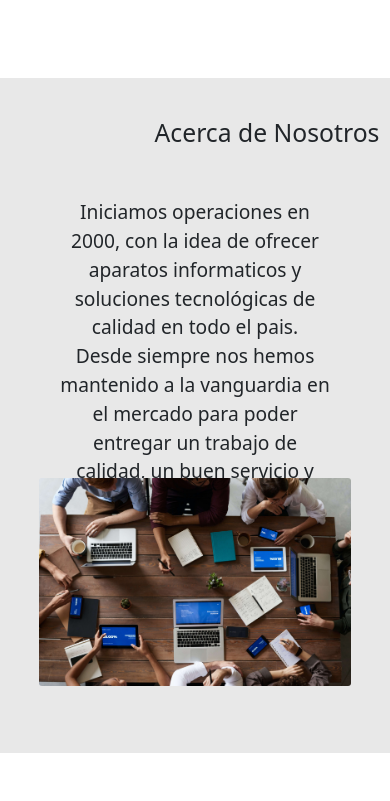
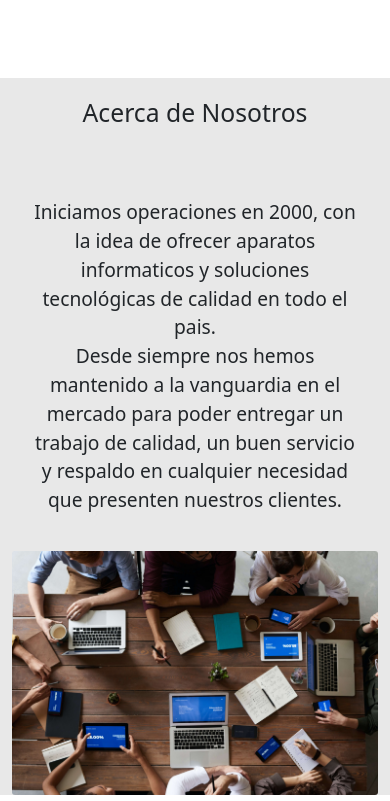
Before and after one commit to jorge-au/tienda_online, a plain HTML site: page index.html in a window 390 px wide. Shown: the part 683-1484 px from the top of the page. Drawn offline with nearby package versions, Linux system fonts and the light colour scheme.

Commit message:
modifique con bootsrap la seccion nosotros

```diff
--- a/css/styles.css
+++ b/css/styles.css
@@ -3,14 +3,6 @@
     padding: 0;
     box-sizing: border-box;
 }
-
-/* header */
-/* .header{
-    background-color: gray;
-    width: 100%;
-    height: 80px;
-} */
-
 /* nav Bootstrap */
 .nav-link{
     font-size: 1.2rem;
@@ -20,7 +12,7 @@
     padding: 0 1.5rem;
 }
 
-/* ********************************************************* */
+
 /* Seccion principal */
 .section__inicio{
     width: 100%;
@@ -33,28 +25,24 @@
     height:calc(100vh - 80px);
 }
 
-/******************************************************** */
-/* Biografia */
+
+/*seccion nosotros */
 .nosotros{
-    width: 100%;
-    height: 100vh;
     background-color: #e8e8e8;
-    position: relative;
     margin-top: 80px;
 }
 .nosotros__caja1{
-    width: 300px;
     height: 50px;
+    margin-bottom: 50px;
+}
+.nosotros__titulo{
+    text-align: center;
     position: relative;
-    left: 500px;
-    top: 10px;
+    top: 20px;
 }
 .nosotros__caja2{
     width: 600px;
-    height: 400px;
-    position: absolute;
-    left: 50px;
-    top: 130px;
+    height: auto;
 }
 .nosotros__parrafo{
     text-align: center;
@@ -63,10 +51,7 @@
 }
 .nosotros__caja3{
     width: 600px;
-    height: 400px;
-    position: absolute;
-    right: 50px;
-    top: 130px;
+    height: auto;
 }
 .nosotros__imagen{
     width: 100%;
@@ -74,16 +59,13 @@
 }
 
 
-/********************************************************* */
-/* Productos */
+/* Seccion Productos */
 .productos{
     width: 100%;
-    height: 1300px;
+    height: auto;
     display: grid;
     grid-template-columns: repeat(4, 1fr);
-    grid-template-rows: repeat(2,500px);
     margin-top:80px;
-    background-color: #ffffff;
     position: relative;
 }
 .productos__titulo{
@@ -105,7 +87,6 @@
     flex-direction: column;
     align-items: center;
     justify-content: space-between;
-    /* background-color:coral */
 }
 .productos__laptop{
     width: 100%;
@@ -143,11 +124,11 @@
 }
 
 .tienda{
-    width: 150px;
+    width: 100%;
     height: 80px;
-    position: absolute;
-    bottom: 90px;
-    left: 40%;
+    margin-top: 10px;
+    display: flex;
+    justify-content: center;
 }
 .tienda__boton{
   width: 230px;
@@ -168,7 +149,7 @@
     background-color: #C0C0C0;
 }
 
-/********************************************************/
+
 /* Servicios */
 .section__servicios{
     width: 100%;
@@ -211,8 +192,9 @@
 .ventas__texto{
     text-align: center;
 }
-/* ****************************************************** */
-/* Contacto */
+
+
+/*  seccion Contacto */
 .section__contacto{
     width: 100%;
     height: 600px;
@@ -277,7 +259,8 @@
 .sobre{
     width: 100%;
 }
-/* ******************************************************* */
+
+
 /* Pie de pagina */
 .footer{
     width: 100%;
@@ -318,50 +301,13 @@
         height:calc(80vh - 80px);
     }
 
-    .nosotros{
-        height: 80vh;
-    }
-    .nosotros__caja1{
-        /* background-color: coral; */
-        height: auto;
-        position: relative;
-        left: 220px;
-    }
-    .nosotros__subtitulo{
-        line-height: 2;
-        text-align: center;
-        padding: 10px;
-    }
-    .nosotros__caja1{
-        width: 300px;
-        height: auto;
-        position: relative;
-        left:30%;
-        top: 20px;
-    }
-    .nosotros__caja2{
-        width: 80%;
-        height: auto;
-        position: absolute;
-        left: 10%;
-        top: 100px;
-        /* background-color: darkgreen; */
-    }
     .nosotros__parrafo{
         text-align: center;
         font-size: 1.2rem;
         padding: 20px;
     }
-    .nosotros__caja3{
-        width: 80%;
-        height: 300px;
-        /* background-color:#ffff66; */
-        position: absolute;
-        left: 10%;
-        top: 400px;
-    }
+
     .nosotros__imagen{
-        width: 100%;
         border-radius: 3px;
     }
     .productos{
@@ -377,11 +323,6 @@
     .productos__titulo > h2{
         text-align: center;
         padding: 10px;
-    }
-    .tienda{
-        position: absolute;
-        bottom: -50px;
-        left: 30%;
     }
     .servicios__titulo-h2{
         position: relative;
@@ -417,32 +358,14 @@
         height:calc(50vh - 80px);
     }
 
-    .nosotros{
-        width: 100%;
-        height: 800px;
-    }
-    .nosotros__caja1{
-        left: 10px;
-
-    }
     .nosotros__parrafo{
         font-size: 1rem;
-    }
-    .nosotros__caja3{
-        position: absolute;
-       top: 500px;
-       background-color: #5252ff;
-       width: 100%;
-       height: auto;
-       left: 0;
-    }
-    .nosotros__imagen{
-        width: 100%;
     }
     .productos{
         display: grid;
         grid-template-columns: 1fr;
         align-self: center;
+        height: auto;
 
     }
     .productos__titulo{
@@ -453,10 +376,6 @@
     }
     .tienda{
         width: 100%;
-        left: 0;
-    }
-    .tienda__boton{
-        margin-left: 50px;
     }
     .section__servicios{
         height: auto;
@@ -499,6 +418,4 @@
     .enlaces__items{
         text-align: center;
     }
-
-
 }
--- a/index.html
+++ b/index.html
@@ -19,7 +19,7 @@
     <header class="header">
       <nav class="navbar navbar-expand-lg navbar-light bg-light">
         <div class="container-fluid">
-          <a class="navbar-brand" href="#">Digital<br>World</a>
+          <a class="navbar-brand" href="#">Tienda<br>Digital</a>
           <button class="navbar-toggler" type="button" data-bs-toggle="collapse" data-bs-target="#navbarSupportedContent" aria-controls="navbarSupportedContent" aria-expanded="false" aria-label="Toggle navigation">
             <span class="navbar-toggler-icon"></span>
           </button>
@@ -79,18 +79,20 @@
         </main>
 
       <!-- Seccion Biografia -->
-          <section id="nosotros" class="nosotros">
+          <section id="nosotros" class=" container-fluid h-auto nosotros">
             <div class="nosotros__caja1">
-              <h2 class="nosotros__subtitulo">Acerca de Nosotros</h2>
+              <h2 class="nosotros__titulo">Acerca de Nosotros</h2>
             </div>
-            <div class="nosotros__caja2">
+            <div class="row">
+              <div class=" col-12 col-md-6 nosotros__caja2">
                 <p class="nosotros__parrafo">Iniciamos operaciones en 2000, con la idea de ofrecer aparatos informaticos y soluciones tecnológicas de calidad en todo el pais.
                   <br>
                   Desde siempre nos hemos mantenido a la vanguardia en el mercado para poder entregar un trabajo de calidad, un buen servicio y respaldo en cualquier necesidad que presenten nuestros clientes.
                 </p>
               </div>
-            <div class="nosotros__caja3">
+              <div class=" col-12 col-md-6 nosotros__caja3">
                 <img src="img/equipo_trabajo.jpg" alt="" class="nosotros__imagen">
+              </div>
             </div>
           </section>
 
@@ -204,11 +206,12 @@
               </div>
             </div>
           </div>
+        </section>
 
+         <!-- boton de ir a Tienda -->
          <div class="tienda">
           <button class="tienda__boton"><a href="tienda.html">Ver todos los Productos</a></button>
         </div>
-        </section>
 
         <!-- Seccion Servicios -->
         <section id="servicios" class="section__servicios">
```
Lines whose indentation alone changed are shown as unchanged.
